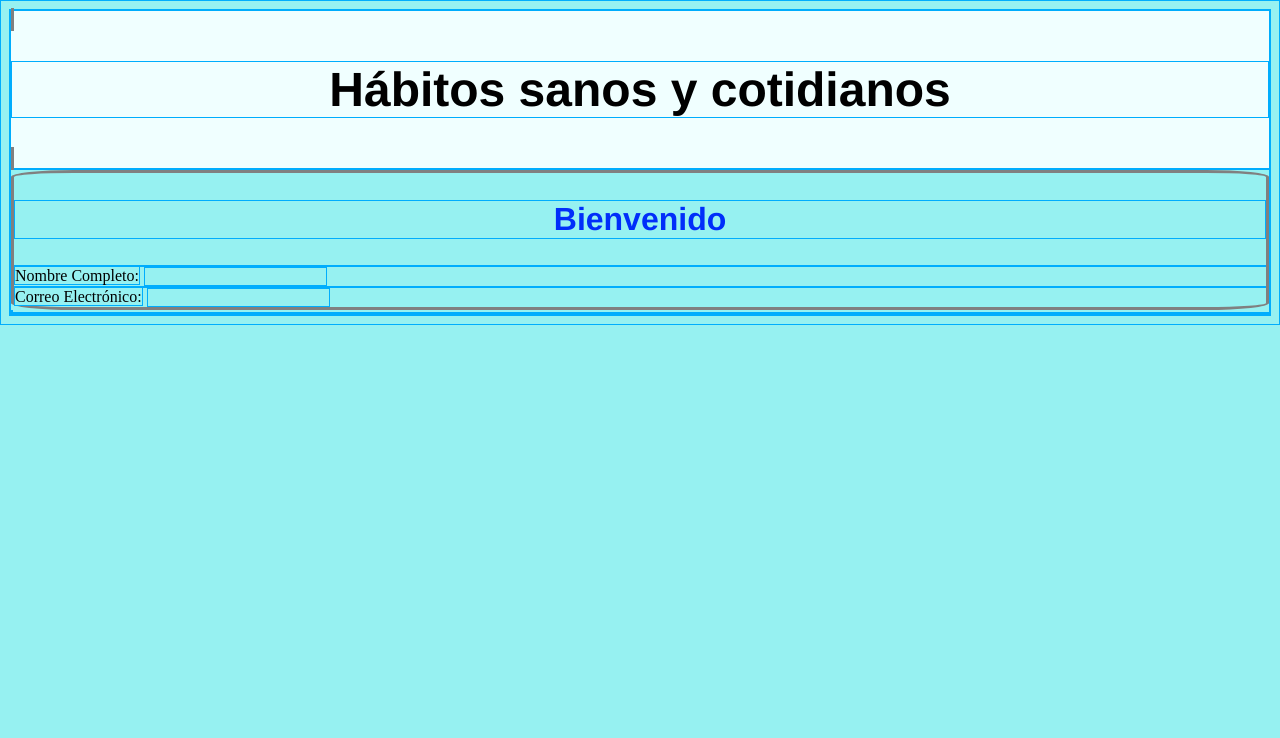
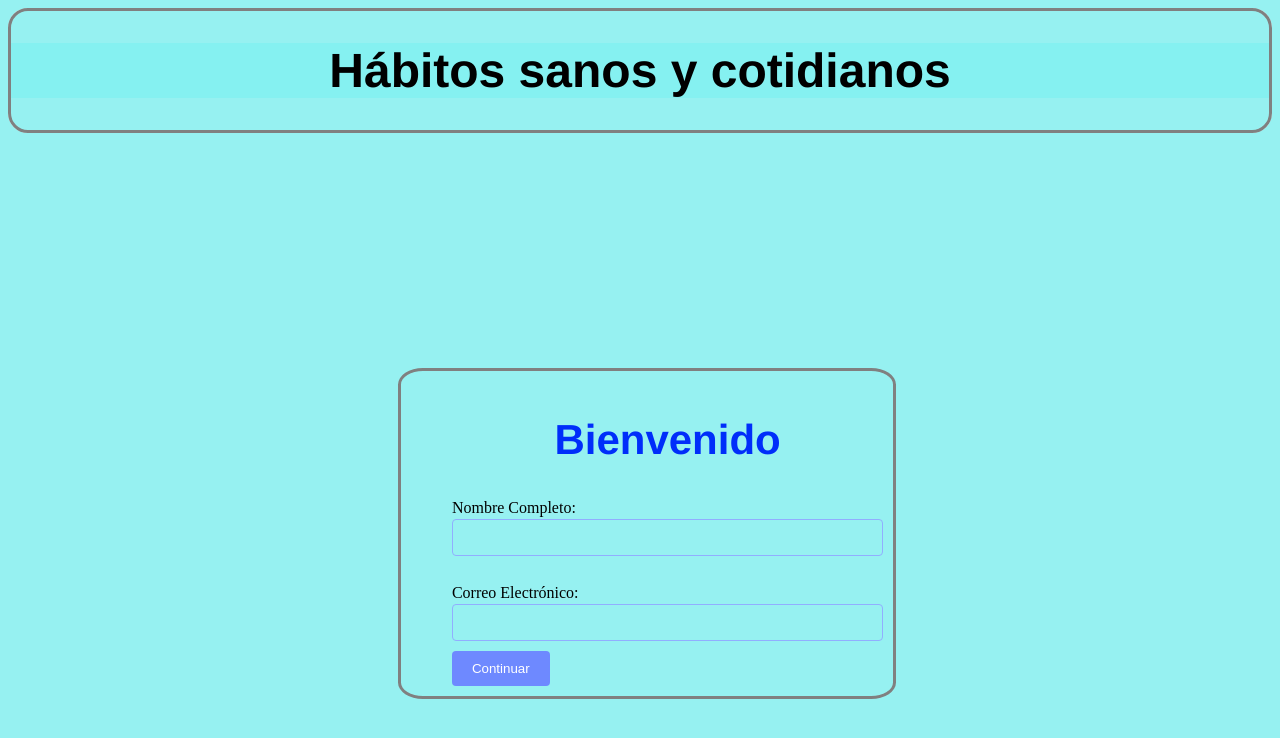
Before and after one commit to samuelJH222/Trabajo-Expo-ITM, a plain HTML site: page index.html in a window 1280 px wide. Drawn offline with Linux system fonts and the light colour scheme.

Commit message:
cambiosgenerales2

```diff
--- a/index.css
+++ b/index.css
@@ -1,35 +1,68 @@
 *{
-    border: solid 1px rgb(0, 173, 253);
+
     background-color: rgb(150, 241, 241);
 }
 
 .encabezado{
     background-color: azure;
+    border-radius: 20px;
 }
 .titulo{
     font-family: 'Franklin Gothic Medium', 'Arial Narrow', Arial, sans-serif;
     font-size: 300%;
-    background-color: azure;
+    background-color: rgb(133, 241, 241);
     text-align: center;
     text-decoration-color: cornflowerblue;
+    display: flex;
+    justify-content: center;
+    align-items: center;
+    flex-wrap: wrap;
+
 }
 .inicio{
     border: solid 3px gray;
+        border-radius: 20px;
 }
 .formulario{
     border: solid 3px gray;
     align-items: center;
     border-radius: 5%;
+    margin:  auto;
+    padding: 10px;
+    padding-left: 4%;
 
 }
 
 .formulario h2{
     text-align: center;
     font-family: 'Franklin Gothic Medium', 'Arial Narrow', Arial, sans-serif;
-    font-size: 32px;
+    font-size: 42px;
     color: rgb(0, 46, 250);
 }
-
-.ingreso{
-    background-color: azure;
+input[type="text"], input[type="email"] {
+    width: 100%;
+    padding: 10px;
+    margin: 2px 0 10px 0;
+    border: 1px solid #91aeff;
+    border-radius: 4px;
+    box-sizing: border-box;
 }
+section {
+      position: absolute;
+      width: 100vw;
+      height: 100vh;
+      display: flex;
+      justify-content: center;
+      align-items: center;
+      gap: 2px;
+      flex-wrap: wrap;
+      overflow: hidden;
+}
+.boton {
+      background-color: #6e89ff;
+      color: white;
+      padding: 10px 20px;
+      border: none;
+      border-radius: 4px;
+      cursor: pointer;
+}
--- a/index.html
+++ b/index.html
@@ -8,12 +8,11 @@
 </head>
 <body>
     <header class="encabezado">
-    <span class="inicio">
+    <div class="inicio">
     <h1 class="titulo">Hábitos sanos y cotidianos</h1>
-    </span>
+    </div>
     </header>
     <section class="cuerpo">
-        <table>
 
             <div class="formulario">
                 <h2>Bienvenido</h2>
@@ -25,10 +24,11 @@
             <form class = "email" action="textbox">
                 <label for="email">Correo Electrónico:</label>
                 <input type="email" id="email" name="email">
+                <button class="boton" type="submit">Continuar</button>
             </form>
             </div>
-        </table>
-    </section>
-    <footer class="pie de pagina"></footer>
+    <footer class="pie de pagina">
+
+    </footer>
 </body>
 </html>
```
Also changed, not shown: README.md.
